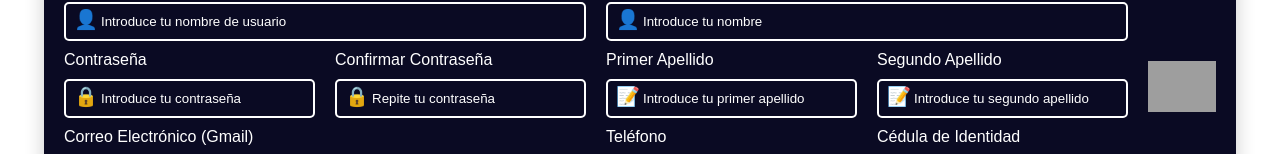
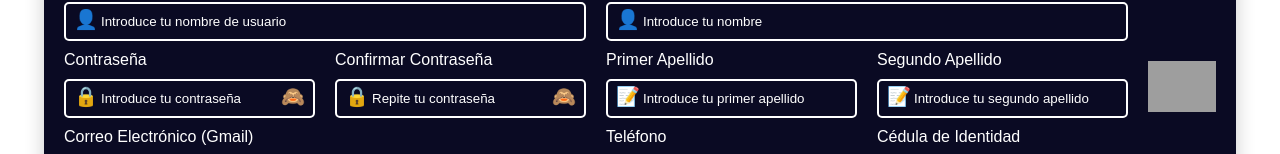
Before and after one commit to Jhosep2022/plaxi-frontend, an Angular app: page /registrar in a window 1280 px wide. Shown: the part 407-561 px from the top of the page. Built offline with nearby package versions, Linux system fonts and the light colour scheme; grey boxes are pictures that could not be loaded.

Commit message:
correccion bug contraseña no visible en registro

```diff
--- a/src/app/components/registrar-usuario/registrar-usuario.component.css
+++ b/src/app/components/registrar-usuario/registrar-usuario.component.css
@@ -210,3 +210,32 @@ label {
     min-width: 100%; /* Asegura que los campos tomen el ancho completo en pantallas pequeñas */
   }
 }
+/* Estilo para campos con íconos */
+.input-container .icon-right {
+  position: absolute;
+  top: 50%;
+  right: 10px; /* Ajusta la posición del ícono */
+  transform: translateY(-50%);
+  color: var(--text-light);
+  font-size: 1.2rem;
+}
+
+/* Ajuste del input para acomodar el ícono en el lado derecho */
+.input-container .form-control.icon-input {
+  padding-right: 40px; /* Espacio adicional para el ícono en la derecha */
+}
+
+
+.toggle-visibility{
+  background-color: transparent;
+  border: none;
+}
+
+.input-container .toggle-visibility {
+  position: absolute;
+  top: 50%;
+  left: calc(100% - 40px); /* Ajusta la posición del ícono */
+  transform: translateY(-50%);
+  color: var(--text-light);
+  font-size: 1.2rem;
+}
--- a/src/app/components/registrar-usuario/registrar-usuario.component.html
+++ b/src/app/components/registrar-usuario/registrar-usuario.component.html
@@ -33,7 +33,19 @@
             <label for="password">Contraseña</label>
             <div class="input-container">
               <span class="icon">🔒</span>
-              <input type="password" id="password" [(ngModel)]="password" name="password" placeholder="Introduce tu contraseña" class="form-control" required />
+              <input
+                [type]="isPasswordVisible ? 'text' : 'password'"
+                id="password"
+                [(ngModel)]="password"
+                name="password"
+                placeholder="Introduce tu contraseña"
+                class="form-control"
+                required
+              />
+              <button type="button" class="toggle-visibility" (click)="togglePasswordVisibility()">
+                <span *ngIf="isPasswordVisible">👁️</span>
+                <span *ngIf="!isPasswordVisible">🙈</span>
+              </button>
             </div>
           </div>
 
@@ -41,9 +53,22 @@
             <label for="confirmPassword">Confirmar Contraseña</label>
             <div class="input-container">
               <span class="icon">🔒</span>
-              <input type="password" id="confirmPassword" [(ngModel)]="confirmPassword" name="confirmPassword" placeholder="Repite tu contraseña" class="form-control" required />
+              <input
+                [type]="isConfirmPasswordVisible ? 'text' : 'password'"
+                id="confirmPassword"
+                [(ngModel)]="confirmPassword"
+                name="confirmPassword"
+                placeholder="Repite tu contraseña"
+                class="form-control"
+                required
+              />
+              <button type="button" class="toggle-visibility" (click)="toggleConfirmPasswordVisibility()">
+                <span *ngIf="isConfirmPasswordVisible">👁️</span>
+                <span *ngIf="!isConfirmPasswordVisible">🙈</span>
+              </button>
             </div>
           </div>
+
         </div>
 
         <div class="form-group">
--- a/src/app/components/registrar-usuario/registrar-usuario.component.ts
+++ b/src/app/components/registrar-usuario/registrar-usuario.component.ts
@@ -21,15 +21,25 @@ export class RegistrarUsuarioComponent {
   ci: string = '';
   errorMessage: string = '';
 
+  // Variables para la visibilidad de contraseñas
+  isPasswordVisible: boolean = false;
+  isConfirmPasswordVisible: boolean = false;
+
   constructor(private authService: AuthService, private router: Router) {}
-
 
   selectOption(option: string) {
     this.isTutorSelected = option === 'tutor';
   }
 
+  togglePasswordVisibility(): void {
+    this.isPasswordVisible = !this.isPasswordVisible;
+  }
+
+  toggleConfirmPasswordVisibility(): void {
+    this.isConfirmPasswordVisible = !this.isConfirmPasswordVisible;
+  }
+
   onRegister() {
-
     if (!this.username || !this.password || !this.confirmPassword || !this.gmail || !this.nombre || !this.primerApellido || !this.telefono || !this.ci) {
       this.errorMessage = 'Por favor, completa todos los campos.';
       return;
@@ -89,5 +99,4 @@ export class RegistrarUsuarioComponent {
       event.preventDefault();
     }
   }
-
 }
--- a/src/environments/environment.ts
+++ b/src/environments/environment.ts
@@ -1,3 +1,3 @@
 export const environment = {
-  API_URL: 'http://localhost:8080/api'
+  API_URL: 'http://localhost:8081/api'
 };
```
